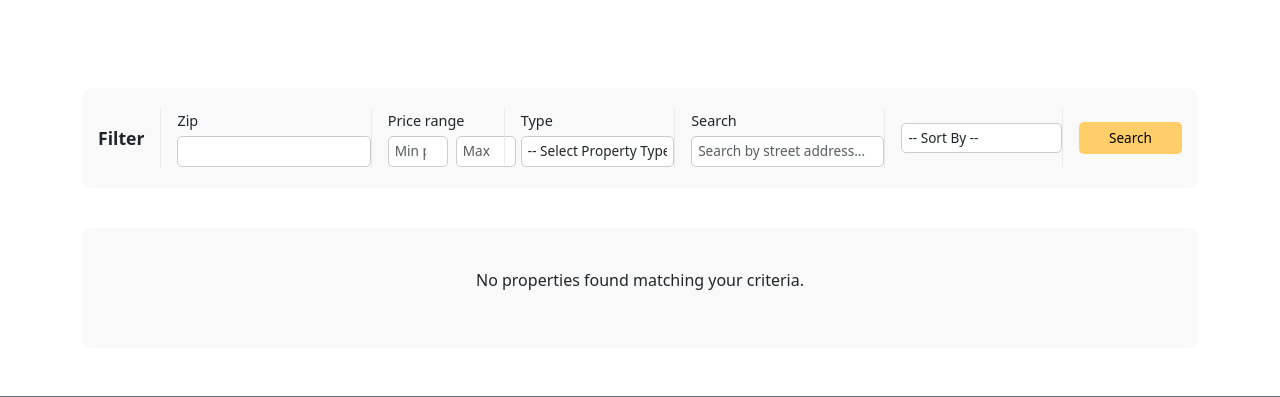
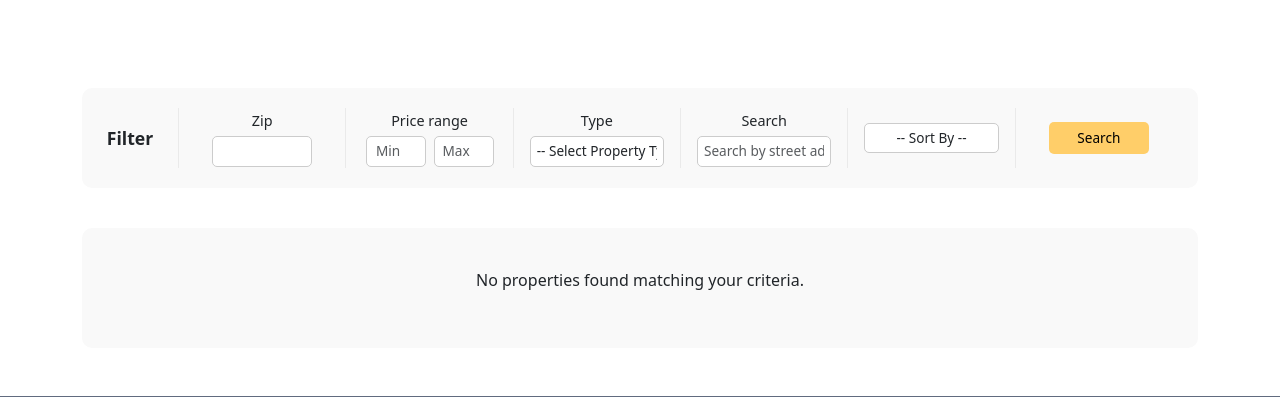
Before and after one commit to Benjarag/VLN2, a Django app: page /properties/ in a window 1280 px wide. Shown: the part 72-469 px from the top of the page. Run offline with Django 5.2, Linux system fonts and the light colour scheme; data that the repository does not hold is empty.

Commit message:
Filter search bar much better strucutred

```diff
--- a/properties/forms.py
+++ b/properties/forms.py
@@ -12,9 +12,9 @@ class PropertyFilterForm(forms.Form):
 
     # Price range fields
     min_price = forms.IntegerField(required=False, label='Min Price',
-                                  widget=forms.NumberInput(attrs={'placeholder': 'Min price...'}))
+                                  widget=forms.NumberInput(attrs={'placeholder': 'Min'}))
     max_price = forms.IntegerField(required=False, label='Max Price',
-                                  widget=forms.NumberInput(attrs={'placeholder': 'Max price...'}))
+                                  widget=forms.NumberInput(attrs={'placeholder': 'Max'}))
 
     # Property type dropdown (choices come from Property model)
     property_type = forms.ChoiceField(
--- a/static/css/properties.css
+++ b/static/css/properties.css
@@ -6,16 +6,19 @@
   padding: 0 1rem;
   height: 100px;
   overflow-x: auto;
+  justify-content: center; /* Center content horizontally */
 }
 
 .filter-form {
   width: 100%;
+  max-width: 1200px; /* Add a max-width to ensure it doesn't stretch too much */
 }
 
 .filter-row {
   display: flex;
   flex-direction: row;
   align-items: center;
+  justify-content: space-between; /* Evenly distribute items */
   height: 100%;
   width: 100%;
 }
@@ -25,15 +28,12 @@
   display: flex;
   flex-direction: column;
   justify-content: center;
+  align-items: center; /* Center content within each group */
   min-width: 120px;
-  padding-left: 1rem;
+  padding: 0 1rem;
   border-left: 1px solid #eaeaea;
   height: 60px;
-}
-
-.filter-group:first-child {
-  border-left: none;
-  padding-left: 0;
+  flex: 1; /* Make all groups take equal space */
 }
 
 /* Title styling */
@@ -42,8 +42,10 @@
   font-size: 1.1rem;
   display: flex;
   align-items: center;
+  justify-content: center;
   border-left: none;
   padding-right: 1rem;
+  min-width: 80px; /* Give a more consistent width */
 }
 
 /* Form controls styling */
@@ -52,6 +54,7 @@
   margin-bottom: 5px;
   font-weight: 500;
   font-size: 0.9rem;
+  text-align: center; /* Center the labels */
 }
 
 .filter-group select,
@@ -61,16 +64,32 @@
   font-size: 0.85rem;
   border-radius: 5px;
   border: 1px solid #ccc;
+  text-align: center; /* Center the text in inputs */
+}
+
+.postal-code-inputs {
+  display: flex;
+  gap: 0.5rem;
+  width: 100px;
+  justify-content: center; /* Center the content */
+}
+
+.postal-code-inputs input {
+  width: 100px;
+  text-align: center;
 }
 
 /* Price inputs styling */
 .price-inputs {
   display: flex;
   gap: 0.5rem;
+  width: 200px;
+  justify-content: center; /* Center the content */
 }
 
 .price-inputs input {
   width: 60px;
+  text-align: center;
 }
 
 /* Search button styling */
@@ -82,6 +101,8 @@
   border: none;
   border-radius: 5px;
   cursor: pointer;
+  width: 100px; /* Consistent width for button */
+  text-align: center;
 }
 
 .filter-group button:hover {
--- a/templates/base.html
+++ b/templates/base.html
@@ -17,6 +17,7 @@
     <link rel="stylesheet" href="{% static 'css/home.css' %}">
     <link rel="stylesheet" href="{% static 'css/property_details.css' %}">
     <link rel="stylesheet" href="{% static 'css/properties.css' %}">
+    <link rel="icon" type="image/png" href="{% static 'images/favicon-32x32.png' %}" sizes="32x32">
 </head>
 <body>
     {% include '_navigation.html' %}
--- a/templates/properties/property_listings.html
+++ b/templates/properties/property_listings.html
@@ -12,7 +12,9 @@
         <div class="filter-title">Filter</div>
         <div class="filter-group">
             <label for="postal_code">Zip</label>
-            {{ filter_form.postal_code }}
+            <div class="postal-code-inputs">
+                {{ filter_form.postal_code }}
+            </div>
         </div>
 
         <div class="filter-group">
```
Also changed, not shown: static/images/favicon-32x32.png (added).
